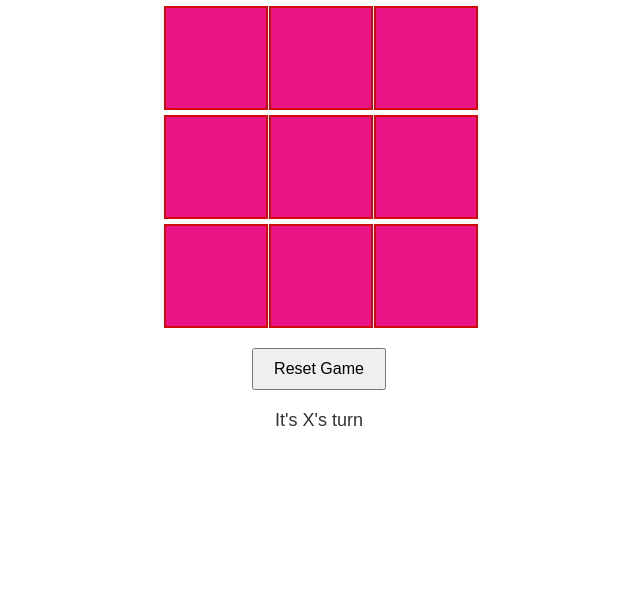
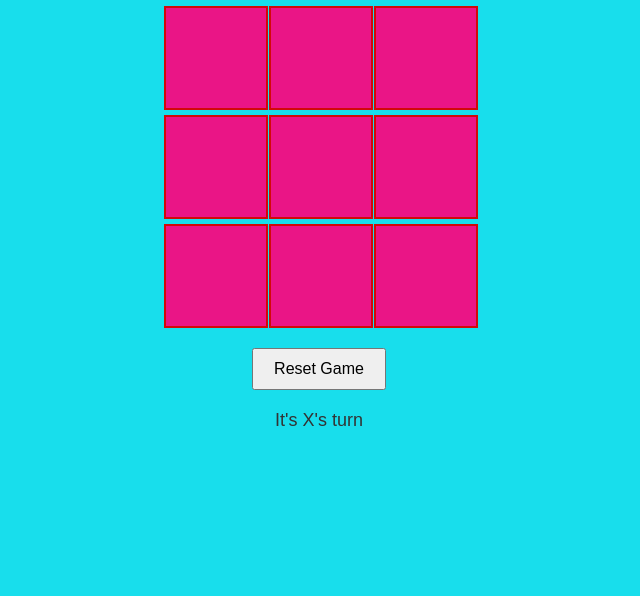
Before and after one commit to Aditya9546/TicTacToe, a plain HTML site: page index.html in a window 1280 px wide. Shown: the part 220-816 px from the top of the page, without its empty margins (321-961 px from the left). Drawn offline with Linux system fonts and the light colour scheme.

Commit message:
Update tac.css
test3

```diff
--- a/tac.css
+++ b/tac.css
@@ -3,7 +3,7 @@ body {
     justify-content: center;
     align-items: center;
     height: 100vh;
-    background-color: 18deec;
+    background-color: #18deec;
     font-family: Arial, sans-serif;
 }
 
```
